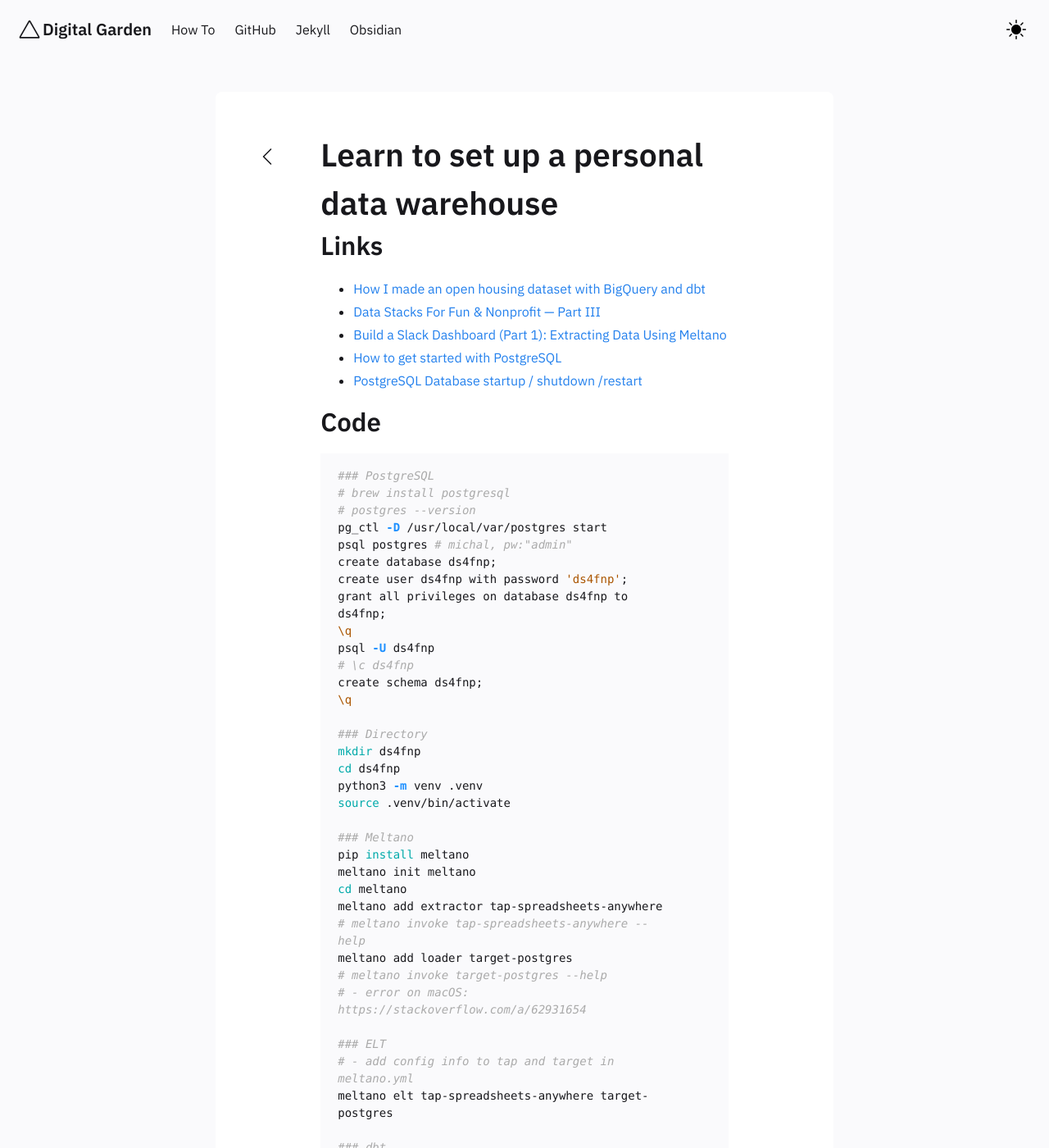
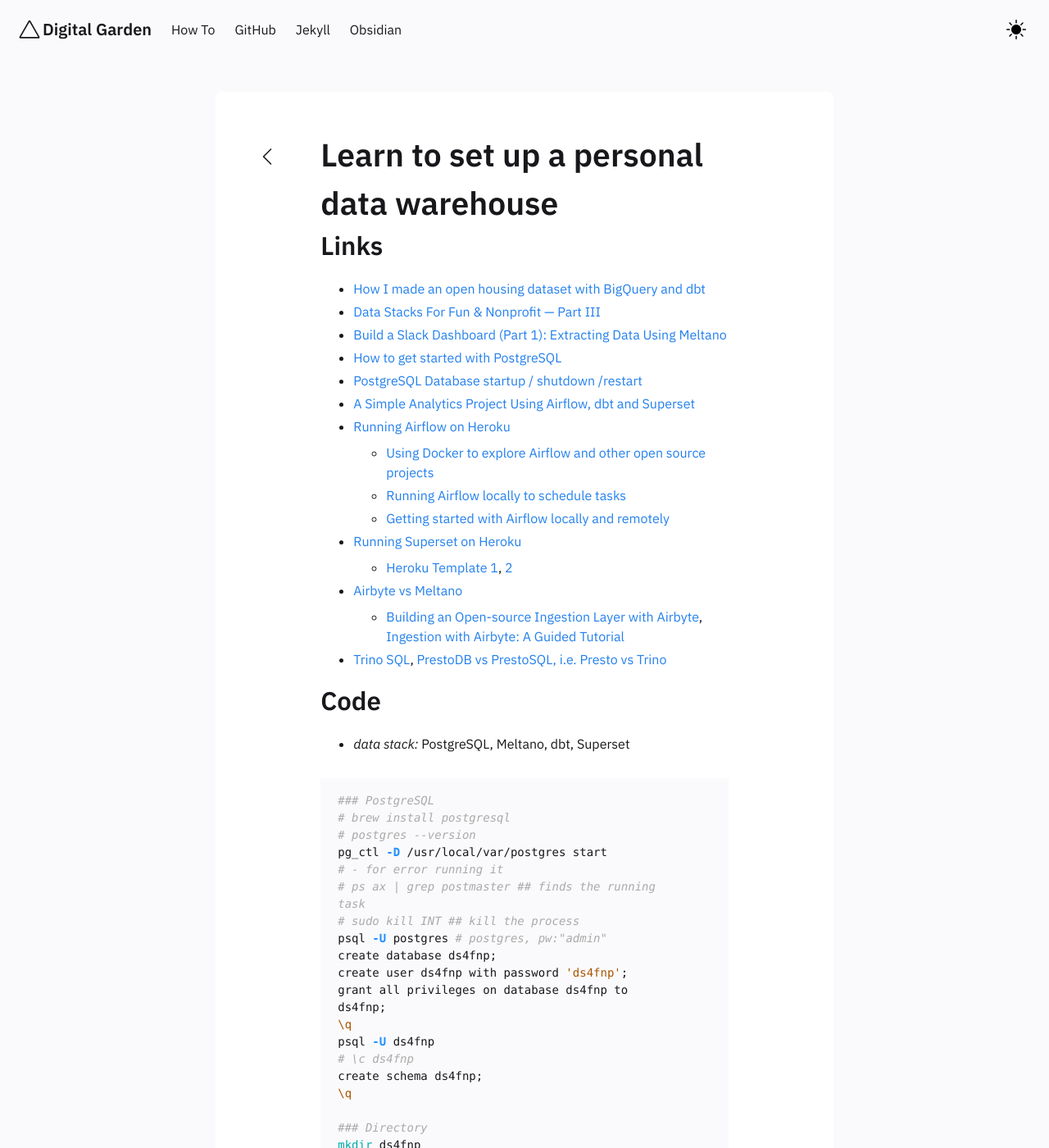
Before and after one commit to one-data-cookie/one-data-cookie.github.io, a Jekyll site: the page built from _notes/data-engineering/Learn to set up a personal data warehouse.md, in a window 1280 px wide and 1400 px high. Shown: the whole window at 82% size. Built offline with Jekyll 4.4.1, drawn with Linux system fonts in a browser that asks for light colours; some of the changed text lies outside the part shown.

Commit message:
amend and add some notes

````diff
--- a/_notes/data-engineering/Learn to set up a personal data warehouse.md
+++ b/_notes/data-engineering/Learn to set up a personal data warehouse.md
@@ -14,15 +14,29 @@
 * [Build a Slack Dashboard (Part 1): Extracting Data Using Meltano](https://preset.io/blog/2020-09-22-slack-dashboard/)
 * [How to get started with PostgreSQL](https://www.freecodecamp.org/news/how-to-get-started-with-postgresql-9d3bc1dd1b11/)
 * [PostgreSQL Database startup / shutdown /restart](https://www.tutorialdba.com/2019/09/postgresql-database-startup-shutdown.html)
+* [A Simple Analytics Project Using Airflow, dbt and Superset](https://datajaffa.com/blog/end-to-end-analytics-project/)
+* [Running Airflow on Heroku](https://medium.com/@damesavram/running-airflow-on-heroku-ed1d28f8013d)
+	* [Using Docker to explore Airflow and other open source projects](https://medium.com/@segal.levi/using-docker-to-explore-airflow-and-other-open-source-projects-e6349ffadf5a)
+	* [Running Airflow locally to schedule tasks](https://towardsdatascience.com/your-live-covid-19-tracker-with-airflow-and-github-pages-658c3e048304)
+	* [Getting started with Airflow locally and remotely](https://towardsdatascience.com/getting-started-with-airflow-locally-and-remotely-d068df7fcb4)
+* [Running Superset on Heroku](https://chizurumolorondu.medium.com/setting-up-apache-superset-on-heroku-b547302f600e)
+	* [Heroku Template 1](https://github.com/zi-nt/superset-on-heroku), [2](https://github.com/dugjason/superset-on-heroku)
+* [Airbyte vs Meltano](https://www.preset.io/blog/2021-4-22-data-integration-tooling/)
+	* [Building an Open-source Ingestion Layer with Airbyte](https://preset.io/blog/building-an-open-source-ingestion-layer-with-airbyte/), [Ingestion with Airbyte: A Guided Tutorial](https://preset.io/blog/ingestion-with-airbyte-a-guided-tutorial/)
+* [Trino SQL](https://preset.io/blog/2021-6-22-trino-superset/), [PrestoDB vs PrestoSQL, i.e. Presto vs Trino](https://www.starburst.io/learn/open-source-presto/prestosql-and-prestodb/)
 
 ## Code
+- *data stack:* PostgreSQL, Meltano, dbt, Superset
 
 ```shell
 ### PostgreSQL
 # brew install postgresql
 # postgres --version
 pg_ctl -D /usr/local/var/postgres start
-psql postgres # michal, pw:"admin"
+# - for error running it
+# ps ax | grep postmaster ## finds the running task
+# sudo kill INT ## kill the process
+psql -U postgres # postgres, pw:"admin"
 create database ds4fnp;
 create user ds4fnp with password 'ds4fnp';
 grant all privileges on database ds4fnp to ds4fnp;
@@ -91,6 +105,14 @@
 * [x] Move Github from GDrive to michal
 * [x] Test one last time from scratch
 * [x] Commit
-* [ ] Play around with Airflow and dockerisation
-	* [ ] Myself: wait for a follow-up article in a few weeks (or research)
-	* [ ] Meltano: wait for integrations in July
+* [ ] Play around with:
+	* BigQuery
+	* Airflow
+	* Metriql
+	* Dockerisation
+	* Airbyte, Trino
+
+## Notes
+- What might be worth waiting for
+	* A follow-up article on ds4np
+	* Meltano: new integrations in July (?)
````
Also changed, not shown: _notes/analytics-engineering/Contemplate on who the analysts of today and tomorrow are.md (+7 -4 lines), _notes/analytics-engineering/Learn dbt.md (+6 -0 lines), _notes/analytics-engineering/Make your metrics management scalable.md (added, +12 -0 lines), _notes/coding/Learn CLI.md (added, +29 -0 lines), _notes/data-analysis/Consider using notebooks for SQL analyses.md (added, +12 -0 lines), _notes/data-engineering/Check how DWH can get organised.md (added, +11 -0 lines), _notes/data-engineering/Don't let a data engineer work on your analytics stack.md (added, +12 -0 lines).
